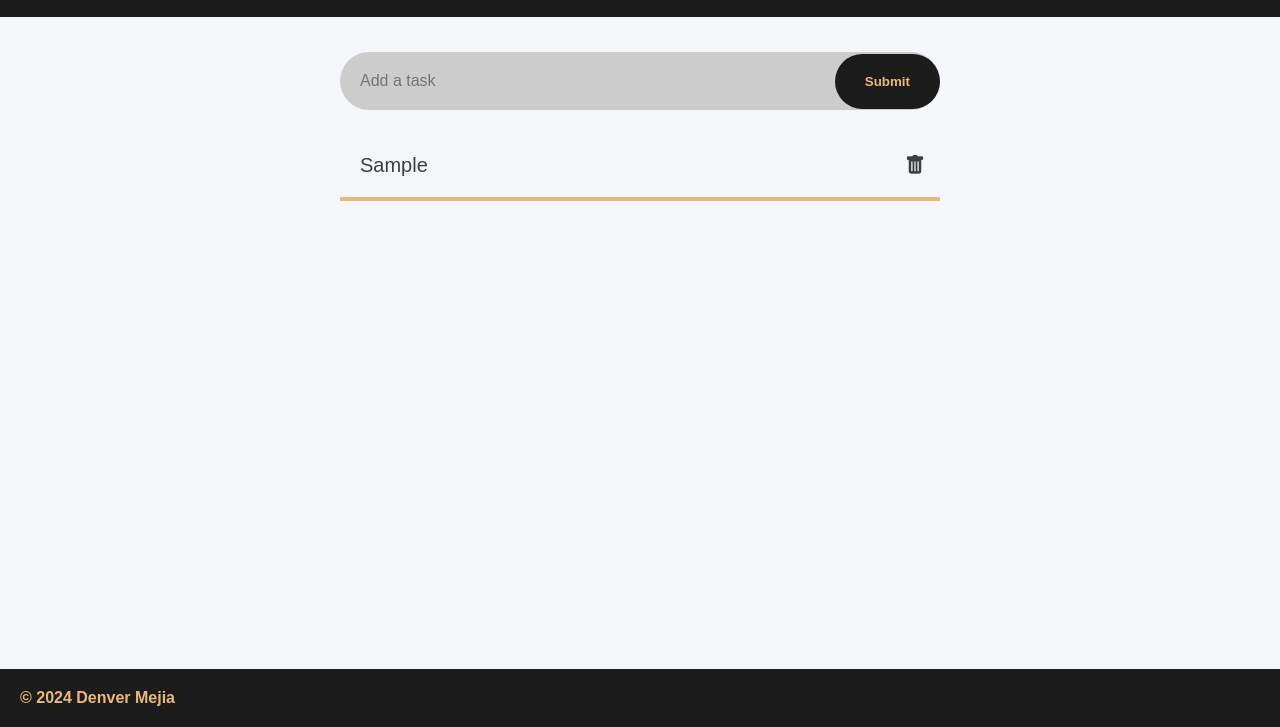
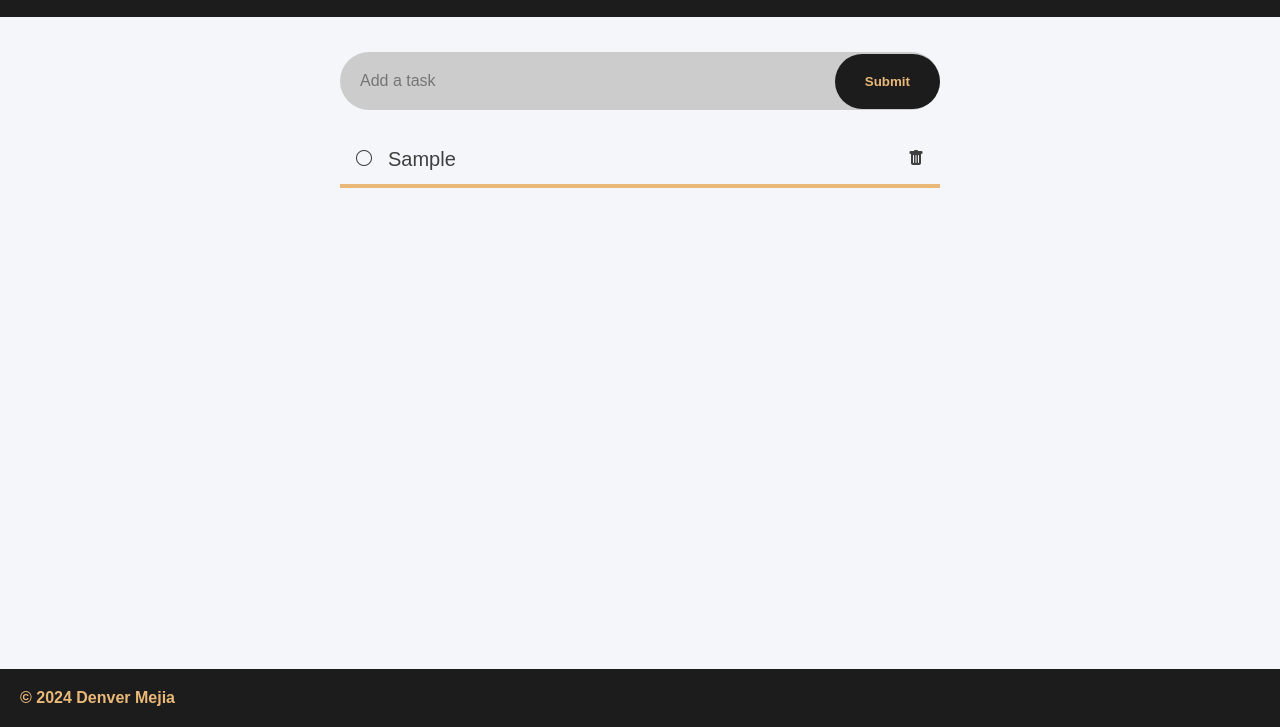
Before and after one commit to verrmejia/todo-list, a plain HTML site: page index.html in a window 1280 px wide. Both pictures are taken after typing "Sample" into the empty fields and a click on the button "Submit". Shown: the part 73-800 px from the top of the page. Drawn offline with nearby package versions, Linux system fonts and the light colour scheme; a web font is replaced by a local one.

Commit message:
Check mark added and JavaScript re-construction

```diff
--- a/css/style.css
+++ b/css/style.css
@@ -92,12 +92,12 @@ section {
     padding: 15px;
 }
 /* Section: To Do List part start */
-.todo-list .container{
+.container{
     max-width: 600px;
     margin-left: auto;
     margin-right: auto;
 }
-.todo-list .todo-add{
+.todo-add{
     background: var(--base-variant);
     border-radius: 30px;
     display: flex;
@@ -105,7 +105,7 @@ section {
     align-items: center;
     margin-bottom: 24px;
 }
-.todo-list .todo-add input{
+.todo-add input{
     background: transparent;
     color: var(--text-color);
     border: none;
@@ -114,7 +114,7 @@ section {
     outline: none;
     font-size: 16px;
 }
-.todo-list .todo-add button{
+.todo-add button{
     border: none;
     padding: 20px 30px;
     cursor: pointer;
@@ -124,43 +124,70 @@ section {
     font-weight: bolder;
     transition: 0.3s ease;
 }
-.todo-list .todo-add button:hover{
+.todo-add button:hover{
     transform: scale(1.1);
     background: var(--accent-color);
     color: var(--text-color);
 }
-.todo-list .todo-container ul li{
+
+.todo-container ul li{
     list-style: none;
     font-size: 20px;
+    border-bottom: 4px solid var(--accent-color);
     display: flex;
-    justify-content: space-between;
     align-items: center;
-    border-bottom: 4px solid var(--accent-color);
 }
-.todo-list .todo-container p{
-    padding: 20px 0px 20px 20px;
-    cursor: pointer;
-    transition: 0.3s ease;
-    width: 100%;
+.todo-container ul li:hover{
+    font-weight: bold;
+}
+.todo-container .todo-text{
+    padding: 12px 0px 12px 0px;
     white-space: nowrap;
     overflow: hidden;
     text-overflow: ellipsis;
-}
-.todo-list .todo-container p.checked{
-    opacity: 50%;
-    text-decoration: line-through;
-}
-.todo-list .todo-container p:hover{
-    font-weight: bold;
-}
-.todo-list .todo-container i{
-    padding: 15px;
+    flex-grow: 1;
     cursor: pointer;
     transition: 0.3s ease;
 }
-.todo-list .todo-container i:hover{
+.todo-container .todo-check{
+    cursor: pointer;
+    display: flex;
+    justify-content: center;
+    align-items: center;
+    padding: 16px;
+    font-size: 16px;
+}
+.todo-container .bi-check-circle-fill{
+    display: none;
+}
+input[type='checkbox']:checked ~ .todo-check .bi-check-circle-fill{
+    display: block;
+}
+input[type='checkbox']:checked ~ .todo-check .bi-circle{
+    display: none;
+}
+input[type='checkbox']:checked ~ .todo-text{
+    text-decoration: line-through;
+    opacity: 50%;
+}
+input[type='checkbox']{
+    display: none;
+}
+
+.todo-container .todo-delete{
+    background: none;
+    border: none;
+    cursor: pointer;
+    display: flex;
+    justify-content: center;
+    align-items: center;
+    padding: 16px;
+    font-size: 16px;
+    transition: 0.3s ease;
+    color: var(--text-color);
+}
+.todo-container .todo-delete:hover{
     color: #DC3545;
-    transform: scale(1.1);
 }
 /* Section: To Do List part end */
 /* Footer part start */
--- a/index.html
+++ b/index.html
@@ -38,14 +38,16 @@
     <main>
         <section class="todo-list">
             <div class="container">
+                <form id="todo-form">
                 <div class="todo-add">
                     <input type="text" id="todo-input" placeholder="Add a task"/>
-                    <button id="todo-submit"><p>Submit</p></button>
+                    <button type="submit" id="todo-submit"><p>Submit</p></button>
                 </div>
+                </form>
 
+                <!-- Javascript Output: To-Do List Data -->
                 <div class="todo-container">
                     <ul id="todo-list">
-                        <!-- Javascript Output: To Do List of Data -->
                     </ul>
                 </div>
             </div>
--- a/js/todolist.js
+++ b/js/todolist.js
@@ -1,52 +1,87 @@
-const todoInput = document.getElementById("todo-input")
-const todoSubmit = document.getElementById("todo-submit")
+const todoForm = document.getElementById('todo-form')
+const todoInput = document.getElementById('todo-input')
 const todoList = document.getElementById("todo-list")
 
-// To Do Submit Button
-todoSubmit.addEventListener("click", () => {
-    if (todoInput.value === ''){
-        alert('Please fill up the text field');
-    }
-    else{
-        // Elements
-        const li = document.createElement("li");
-        const p = document.createElement("p");
-        const i = document.createElement("i");
+let todoData = loadData()
+updateTodoList()
 
-        // Classes
-        i.classList.add('bi');
-        i.classList.add('bi-trash-fill');
+todoForm.addEventListener('submit', function(e) {
+    e.preventDefault()
 
-        // Values
-        p.innerHTML = todoInput.value;
-
-        // Append
-        todoList.appendChild(li);
-        li.appendChild(p);
-        li.appendChild(i);
-    }
-
-    todoInput.value = '';
-    saveData();
+    addTodo()
 })
 
-// To Do Delete Button
-todoList.addEventListener("click", function(e) {
-    if (e.target.tagName === 'P') {
-        e.target.classList.toggle('checked');
-        saveData();
+function addTodo(){
+    const todoText = todoInput.value.trim()
+
+    if (todoText.length < 1){
+        alert('Please fill up the text field')
     }
-    else if (e.target.tagName === 'I') {
-        e.target.parentElement.remove();
-        saveData();
+    else {
+        const todoObject = {
+            text: todoText,
+            completed: false
+        }
+        todoData.push(todoObject)
+        updateTodoList()
+        saveData()
+        todoInput.value = ''
     }
-}, false)
+}
+
+function updateTodoList() {
+    todoList.innerHTML = '';
+    todoData.forEach((todo, todoIndex) => {
+        todoItem = createToDoItem(todo, todoIndex);
+        todoList.append(todoItem);
+    })
+}
+
+function createToDoItem(todo, todoIndex) {
+    const todoId = 'todo-' + todoIndex;
+    const li = document.createElement('li')
+    const todoText = todo.text;
+    li.className = 'todo-item';
+    li.innerHTML = `
+        <input type="checkbox" id="${todoId}">
+        <label class="todo-check" for="${todoId}">
+            <i class="bi bi-circle"></i>
+            <i class="bi bi-check-circle-fill"></i>
+        </label>
+        <label class="todo-text" for="${todoId}">
+            ${todoText}
+        </label>
+        <button class="todo-delete">
+            <i class="bi bi-trash-fill"></i>
+        </button>
+    `
+
+    const deleteButton = li.querySelector('.todo-delete')
+    deleteButton.addEventListener('click', () => {
+        deleteToDoItem(todoIndex)
+    })
+
+    const todoCheck = li.querySelector('input')
+    todoCheck.addEventListener('change', () => {
+        todoData[todoIndex].completed = todoCheck.checked;
+        saveData()
+    })
+    todoCheck.checked = todo.completed;
+    return li;
+}
+
+function deleteToDoItem(todoIndex){
+    todoData = todoData.filter((_, i) => i !== todoIndex)
+    saveData()
+    updateTodoList()
+}
 
 function saveData() {
-    localStorage.setItem('data', todoList.innerHTML);
+    const todoDataJson = JSON.stringify(todoData)
+    localStorage.setItem('todoData', todoDataJson)
 }
 
-function showData() {
-    todoList.innerHTML = localStorage.getItem('data');
+function loadData() {
+    const todoData = localStorage.getItem('todoData') || '[]'
+    return JSON.parse(todoData)
 }
-showData();
```
